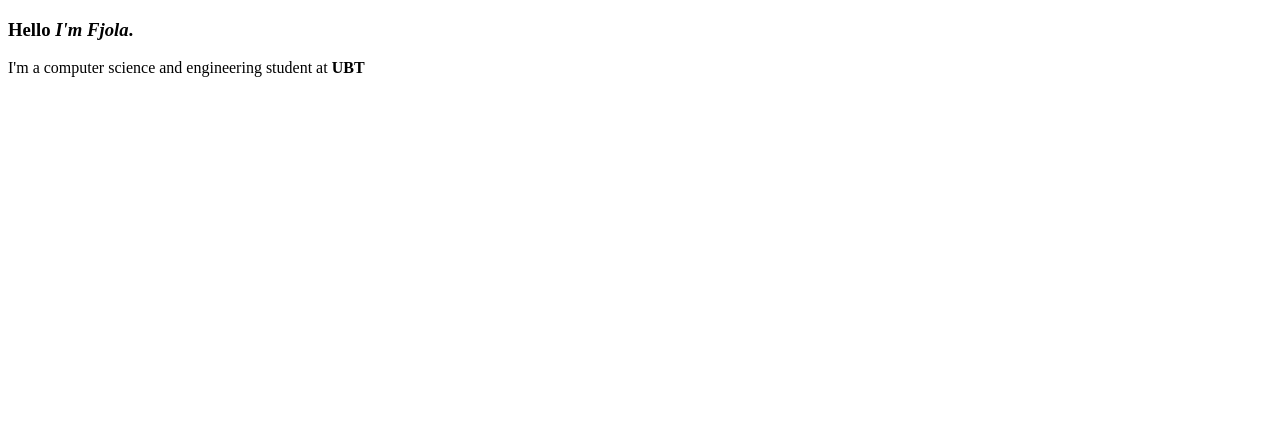
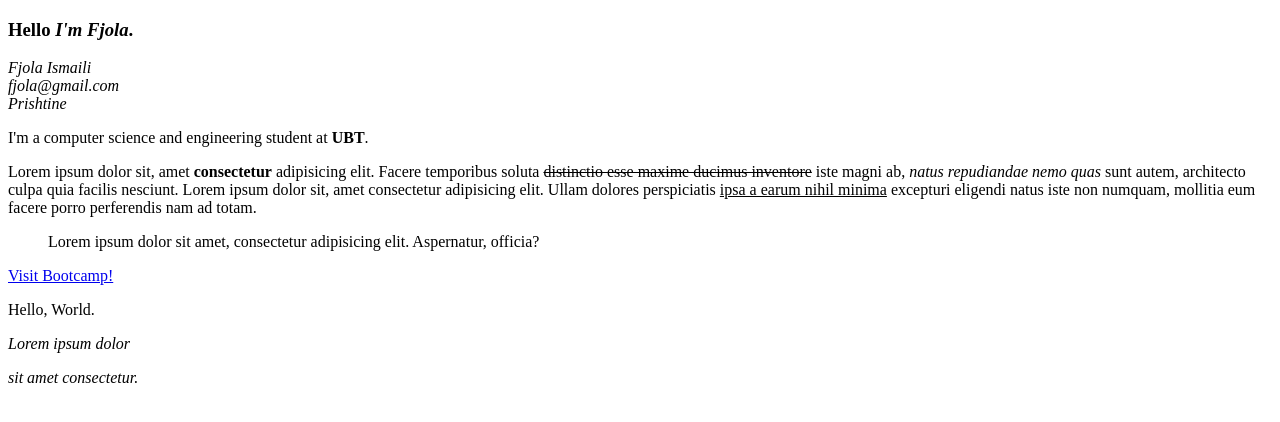
Before and after one commit to fjollaismaili20/First-assignment, a plain HTML site: page index.html in a window 1280 px wide. Drawn offline with Linux system fonts and the light colour scheme.

Commit message:
second commit

```diff
--- a/index.html
+++ b/index.html
@@ -8,6 +8,28 @@
 </head>
 <body>
     <h3>Hello <em>I'm Fjola</em>.</h3>
-    <p>I'm a computer science and engineering student at <b>UBT</b></p>
+    <address>
+     Fjola Ismaili<br>
+     fjola@gmail.com<br>
+      Prishtine
+    </address>
+    <p>I'm a computer science and engineering student at <b>UBT</b>.</p>
+  <p>Lorem ipsum dolor sit, amet <strong> consectetur</strong> adipisicing elit.
+    Facere temporibus soluta <del>distinctio esse maxime ducimus inventore</del>
+    iste magni ab, <i>natus repudiandae nemo quas </i> sunt autem, architecto
+    culpa quia facilis nesciunt. Lorem ipsum dolor sit, amet consectetur adipisicing elit.
+    Ullam dolores perspiciatis <ins>ipsa a earum nihil minima</ins> excepturi eligendi natus iste non
+    numquam, mollitia eum facere porro perferendis nam ad totam.</p>
+
+   <blockquote>Lorem ipsum dolor sit amet, consectetur adipisicing elit.
+    Aspernatur, officia?</blockquote>
+
+    <a href="https://bootcamp.perprogramera.com/">Visit Bootcamp!</a>
+
+    <p>Hello, <span >World</span>.</p>
+
+    <em>Lorem ipsum dolor <p>sit amet consectetur.</p> </em>
+
+
 </body>
 </html>
```
